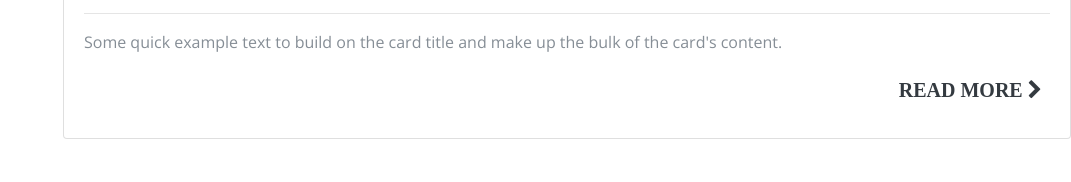
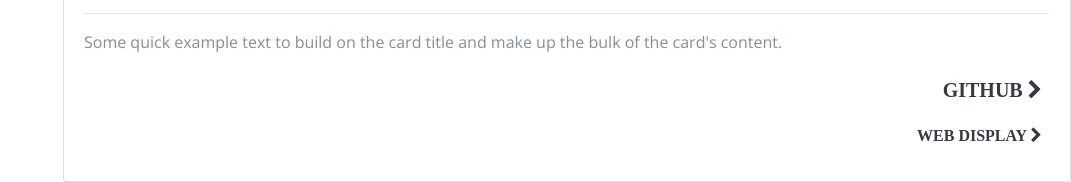
Before and after one commit to pherou2/Portfolio_Page, a plain HTML site: page index.html in a window 1280 px wide. Shown: the part 6285-6467 px from the top of the page, without its empty margins (209-1280 px from the left). Before the commit the page ends 6424 px from the top, so only its background shows below. Drawn offline with nearby package versions, Linux system fonts and the light colour scheme; files whose address does not match are found by name; a web font is replaced by a local one.

Commit message:
added card and js loop elements

```diff
--- a/index.html
+++ b/index.html
@@ -361,7 +361,7 @@
 
 
     <!--Card Dark-->
-    <div class="card card-dark" ><!--style="display: none"-->
+    <div class="card card-dark" id = "card" ><!--style="display: none"-->
         <!--Card image-->
         <div class="view overlay hm-white-slight">
             <img src="https://mdbootstrap.com/img/Photos/Horizontal/Work/4-col/img%20%2821%29.jpg" class="img-fluid" alt="">
@@ -379,8 +379,12 @@
             <hr>
             <!--Text-->
             <p class="card-text white-text">Some quick example text to build on the card title and make up the bulk of the card's content.</p>
-            <a href="#" class="d-flex flex-row-reverse">
-                <h5 class="waves-effect waves-light p-2">Read more <i class="fa fa-chevron-right"></i></h5>
+            <a  id = "github" href="g" class="d-flex flex-row-reverse">
+                <h5 class="waves-effect waves-light p-2">GitHub <i class="fa fa-chevron-right"></i></h5>
+            </a>
+            <a id = "weburl" href="#" class="d-flex flex-row-reverse">
+                <h6 class="waves-effect waves-light p-2">Web Display <i class="fa fa-chevron-right"></i></h6>
+
             </a>
         </div>
         <!--/.Card content-->
--- a/project_data.js
+++ b/project_data.js
@@ -30,10 +30,22 @@ var projects = [
         , "image":"", "codeURL":"https://github.com/pherou2/IT202/tree/master/App9",
         "siteURL":"https://pherou2.github.io/IT202/App9/index.html"}
     ];
-
-
+//alert($("a.deleteLink")[0].href);
+//$(".card-title").text("hello there");
+//document.getElementById("github").setAttribute("href", "http://www.google.com");
+$("#github").attr("href","www.google.com");
+console.log($("#github").attr("href"));
+//$("a[href='g']").attr('href', 'http://www.google.com/')
+//console.log(document.getElementById("github"));
 for (var currProj in projects) {
 
-    console.log(currProj.name);
+    console.log(projects[currProj].name);
+
+    var clone = $("#card").clone();
+    console.log(clone);
+    clone.find(".card-title").text(projects[currProj].name);
+    clone.find(".card-text").text(projects[currProj].description);
+    document.getElementById("github").setAttribute("href", projects[currProj.codeURL]);
+    document.getElementById("weburl").setAttribute("href", projects[currProj.siteURL]);
 
 }
```
